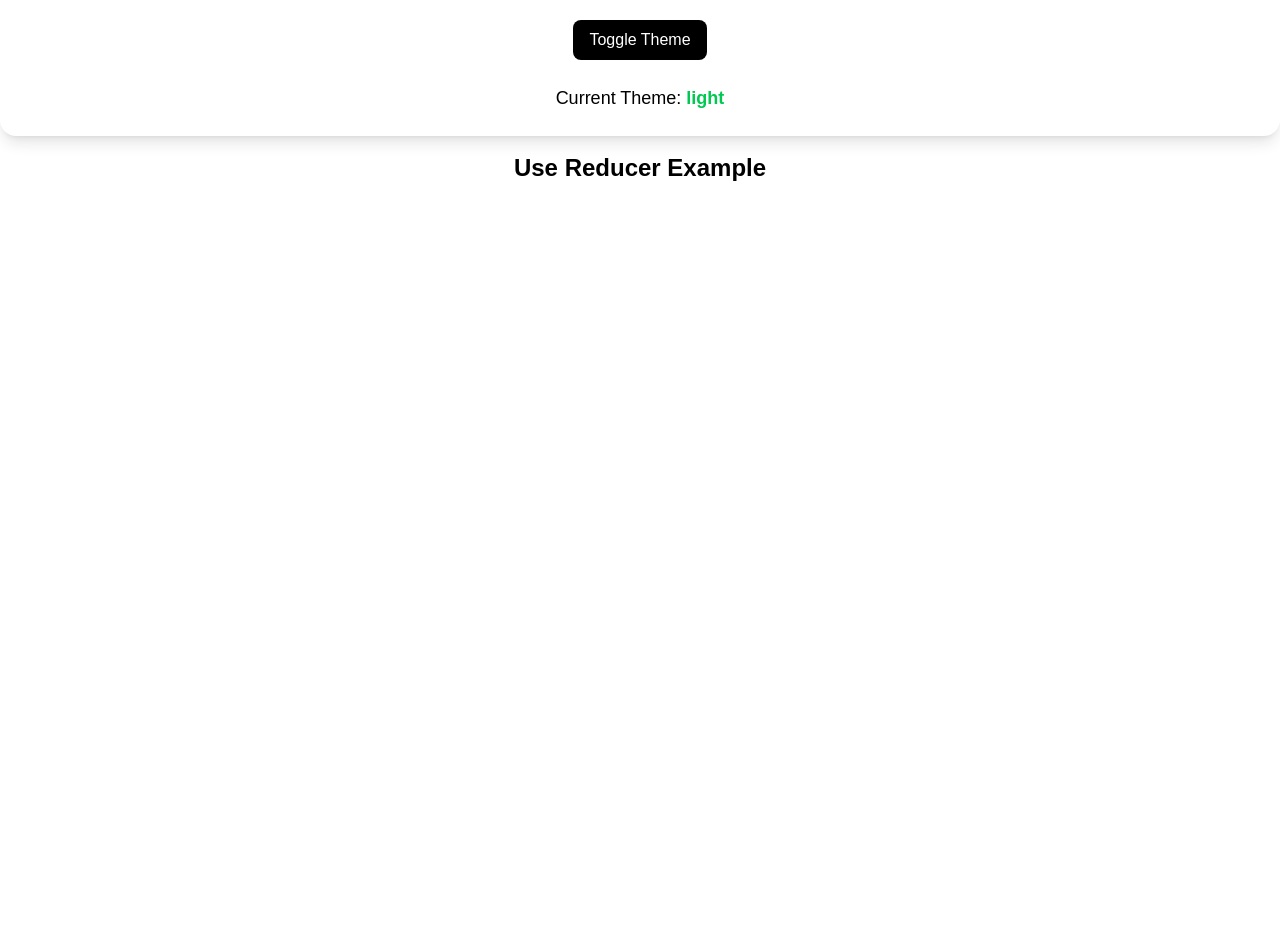
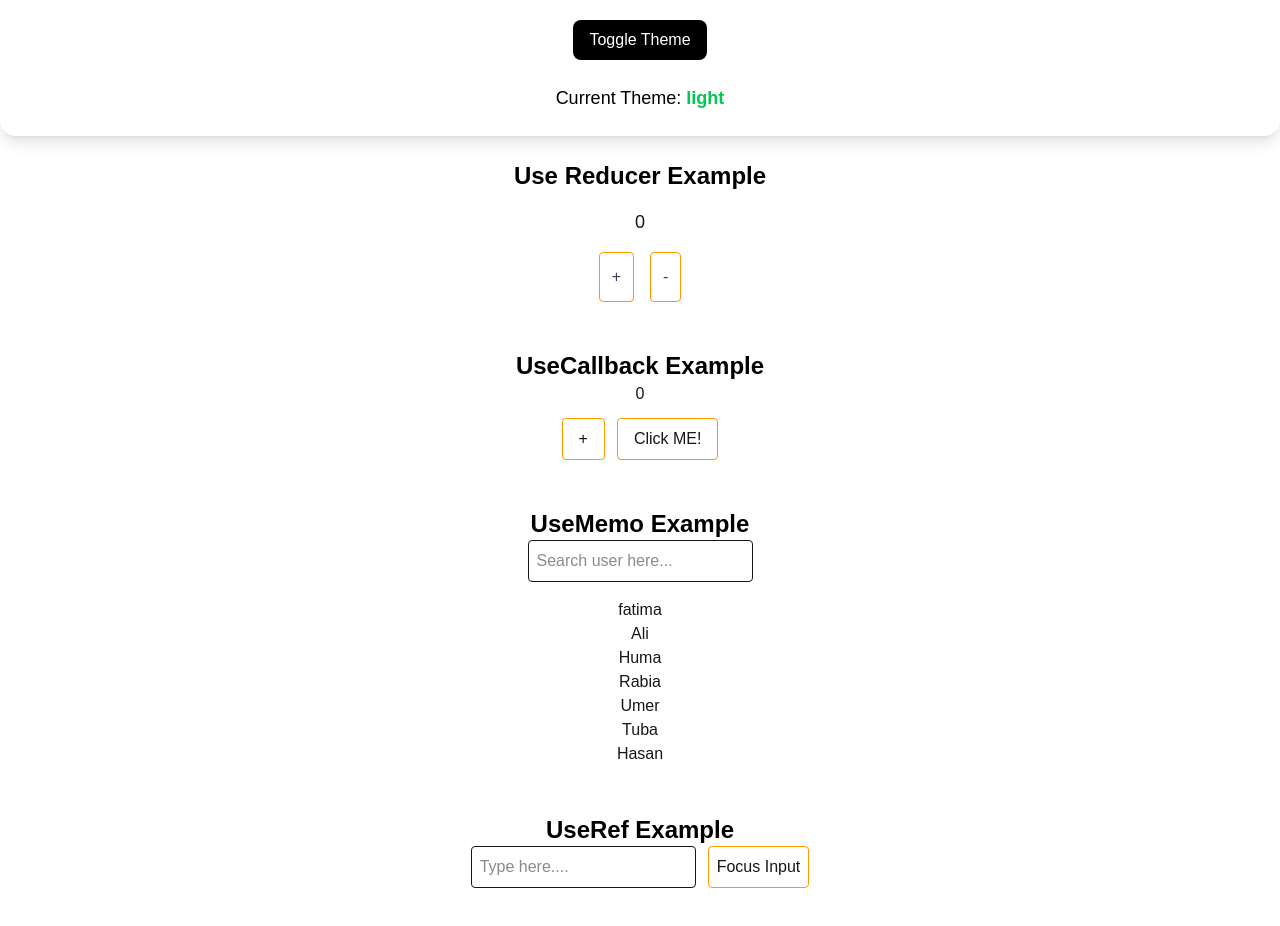
Before and after one commit to Fatimakhan01/practice-code, a Next.js app: page / in a window 1280 px wide. Shown: the part 1560-2486 px from the top of the page. Before the commit the page ends 1760 px from the top, so only its background shows below. Built offline with nearby package versions, Linux system fonts and the light colour scheme.

Commit message:
Added React hooks examples (useCallback, useMemo, useRef)

```diff
--- /dev/null
+++ b/app/components/UseMemoExample.tsx
@@ -0,0 +1,30 @@
+"use client"
+import{useState,useMemo}from 'react'
+
+const UseMemoExample = () => {
+   const[search,setSearch]= useState('')
+   const users=['fatima','Ali','Huma','Rabia','Umer','Tuba','Hasan']
+
+   const filteredUser =useMemo(()=>{
+    console.log("Filtering users...")
+    return users.filter((user) =>
+      user.toLowerCase().includes(search.toLowerCase())
+    );
+  }, [search, users])
+  return (
+    <div className='text-center p-6'>
+      <h1 className='text-2xl text-black font-bold'>UseMemo Example</h1>
+      <input
+      className='border p-2 mb-4 rounded'
+      placeholder='Search user here...'
+      value={search}
+      onChange={(e)=> setSearch(e.target.value)}
+      />
+      {filteredUser.map((user,index)=>
+       <p key={index}>{user}</p>
+      )}
+    </div>
+  )
+}
+
+export default UseMemoExample
--- a/app/components/UseReducerExample.tsx
+++ b/app/components/UseReducerExample.tsx
@@ -1,12 +1,49 @@
-import React from 'react'
+"use client";
+import React, { useReducer } from "react";
 
-const UseReducerExample = () => {
+type State = number;
+
+type Action =
+  | { type: "INCREMENT" }
+  | { type: "DECREMENT" };
+
+  const initialState: State = 0;
+
+  const reducer = (state: State, action: Action): State => {
+    if (action.type === "INCREMENT") {
+      return state + 1;
+    }
+    else if (action.type === "DECREMENT") {
+
+      return state > 0 ? state - 1 : 0;
+    }
+    else {
+      return state;
+    }
+  };
+
+
+export default function UseReducerExample() {
+  const [state, dispatch] = useReducer(reducer, initialState);
+
   return (
-    <div>
-        <h1 className='text-black font-bold text-2xl text-center p-4'>Use Reducer Example</h1>
-
+    <div className="flex flex-col items-center p-6">
+      <h1 className="text-black font-bold text-2xl mb-4">Use Reducer Example</h1>
+      <p className="text-lg mb-4">{state}</p>
+      <div className="flex gap-4">
+        <button
+          onClick={() => dispatch({ type: "INCREMENT" })}
+          className="p-3 rounded text-gray-700 border border-amber-500"
+        >
+          +
+        </button>
+        <button
+          onClick={() => dispatch({ type: "DECREMENT" })}
+          className="p-3 rounded text-gray-700 border border-amber-500"
+        >
+          -
+        </button>
+      </div>
     </div>
-  )
+  );
 }
-
-export default UseReducerExample
--- /dev/null
+++ b/app/components/UseRefExample.tsx
@@ -0,0 +1,25 @@
+"use client"
+import {useRef} from 'react'
+
+const UseRefExample = () => {
+const inputRef = useRef<HTMLInputElement>(null)
+const focusInput =()=>{
+    inputRef.current?.focus();
+}
+  return (
+    <div className='text-center p-6'>
+      <h1 className='text-2xl text-black font-bold '>UseRef Example</h1>
+      <input
+      className='border p-2 rounded mb-4'
+      placeholder='Type here....'
+      />
+      <button
+      onClick={focusInput}
+      className='border border-amber-500 rounded p-2 ml-3'>
+        Focus Input
+      </button>
+    </div>
+  )
+}
+
+export default UseRefExample
--- /dev/null
+++ b/app/components/UsecallbackExample.tsx
@@ -0,0 +1,20 @@
+"use client"
+import {useState,useCallback} from 'react';
+
+const UseCallbackExample = () => {
+    const[count,setCount]=useState(0)
+const handleClick=useCallback(()=>{
+    console.log ("Button Clicked!")
+    },[])
+  return (
+    <div className='text-center Justify-center p-6'>
+      <h1 className=' text-2xl text-black font-bold '>UseCallback Example</h1>
+      <p>{count}</p>
+      <button onClick={()=> setCount(count+1)} className='border border-amber-500 px-4 py-2 rounded'>+</button>
+      <button onClick={handleClick}className='border border-amber-500 px-4 py-2 mt-3 ml-3 rounded'>Click ME!</button>
+
+    </div>
+  )
+}
+
+export default UseCallbackExample
--- a/app/page.tsx
+++ b/app/page.tsx
@@ -8,6 +8,9 @@ import UseEffectCleanupExample from './components/UseEffectCleanupExample';
 import UseContextExample from './components/UseContextExample';
 import UseContextSimpleExample from './components/UseContextSimpleExample';
 import UseReducerExample from './components/UseReducerExample';
+import UseCallbackExample from './components/UsecallbackExample';
+import UseMemoExample from './components/UseMemoExample';
+import UseRefExample from './components/UseRefExample';
 
 
 const page = () => {
@@ -22,6 +25,9 @@ const page = () => {
       <UseContextExample/>
       <UseContextSimpleExample/>
       <UseReducerExample/>
+     <UseCallbackExample/>
+     <UseMemoExample/>
+     <UseRefExample/>
     </div>
   )
 }
```
